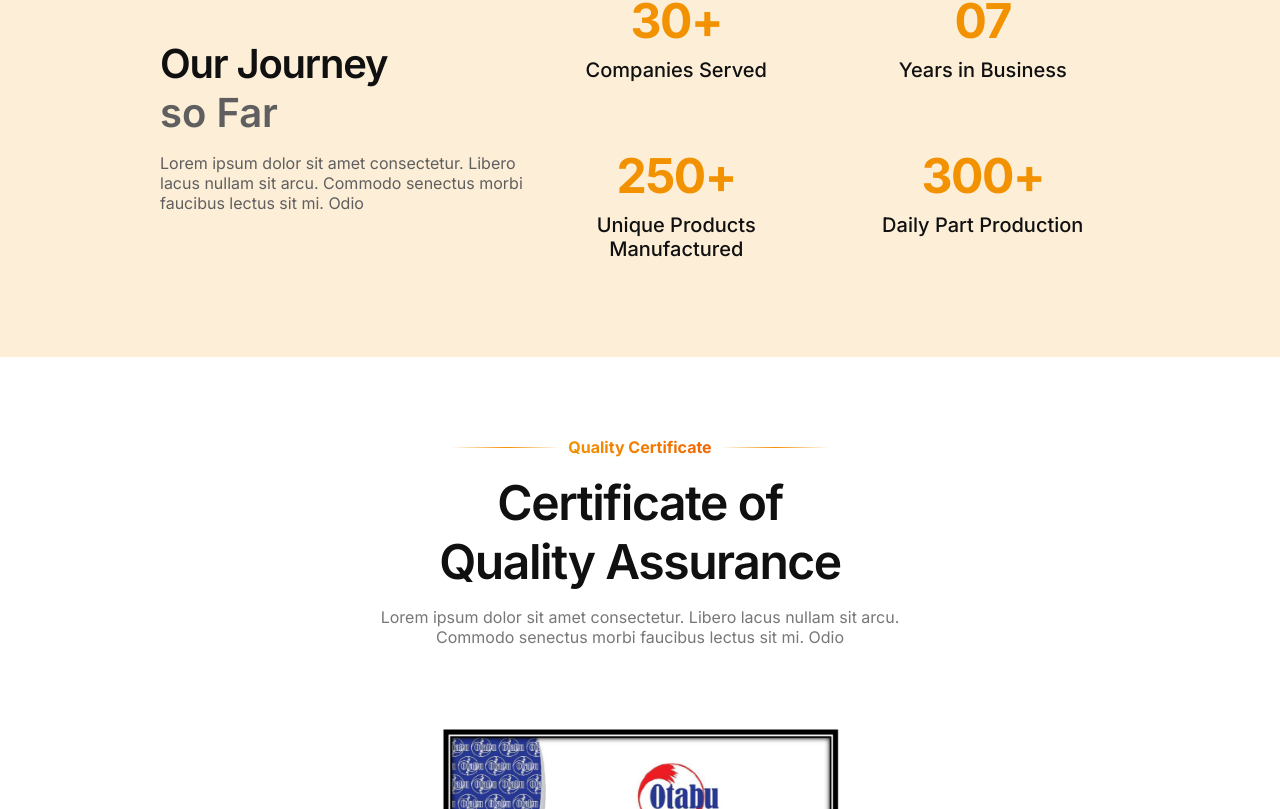
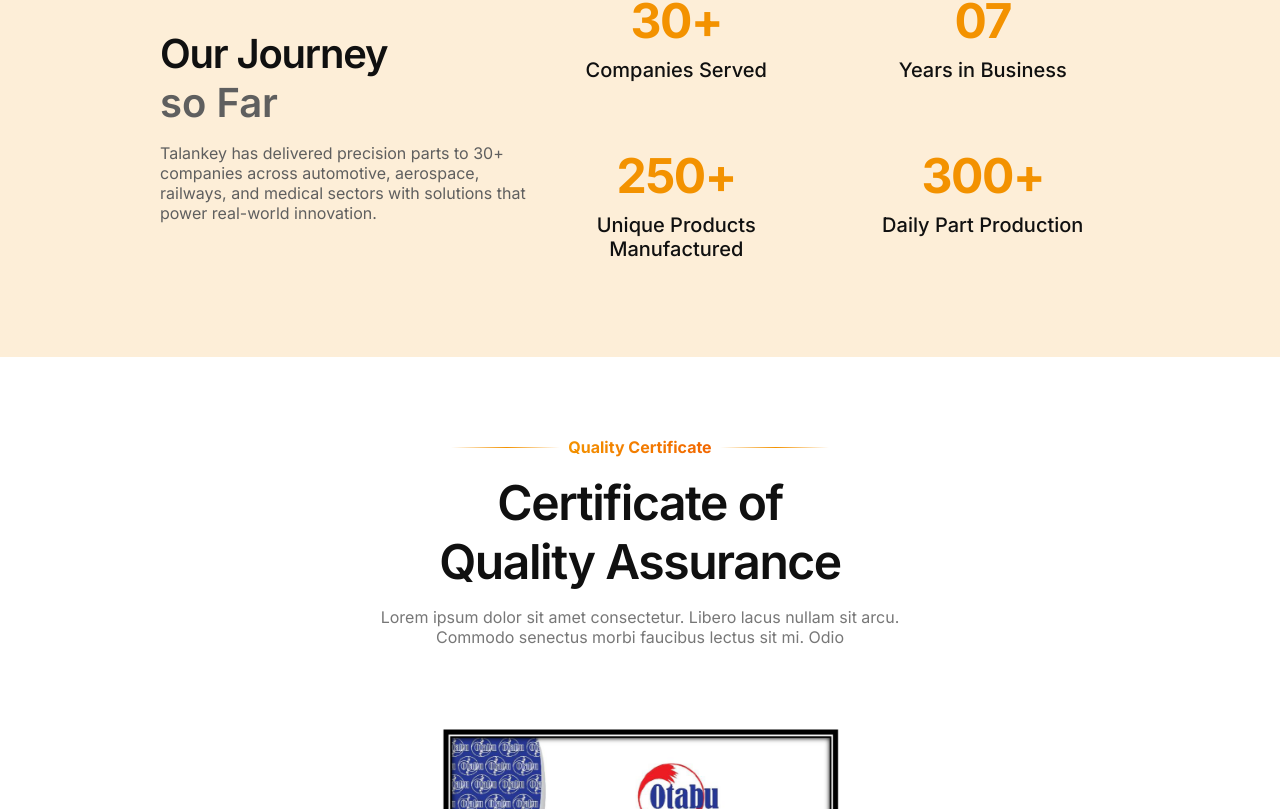
Before and after one commit to koiosengg/Talankey, a React (Vite) app: page /about in a window 1280 px wide. Shown: the part 3451-4260 px from the top of the page. Built offline with nearby package versions, Linux system fonts and the light colour scheme.

Commit message:
Text updates

```diff
--- a/src/components/CNCmilling/ProductBenefits.jsx
+++ b/src/components/CNCmilling/ProductBenefits.jsx
@@ -1,5 +1,5 @@
 import React from "react";
-import HomeBenefitSetHeadingBackground from "../../assets/Home/HomeBenefitSetHeadingBackground.svg";
+import HomeBenefitSetHeadingBackground from "../../assets/Home/HomeBenefitSetHeadingBackground.png";
 
 function ProductBenefits() {
   return (
--- a/src/components/CNCturning/ProductBenefits.jsx
+++ b/src/components/CNCturning/ProductBenefits.jsx
@@ -1,5 +1,5 @@
 import React from "react";
-import HomeBenefitSetHeadingBackground from "../../assets/Home/HomeBenefitSetHeadingBackground.svg";
+import HomeBenefitSetHeadingBackground from "../../assets/Home/HomeBenefitSetHeadingBackground.png";
 
 function ProductBenefits() {
   return (
--- a/src/components/EDM/ProductBenefits.jsx
+++ b/src/components/EDM/ProductBenefits.jsx
@@ -1,5 +1,5 @@
 import React from "react";
-import HomeBenefitSetHeadingBackground from "../../assets/Home/HomeBenefitSetHeadingBackground.svg";
+import HomeBenefitSetHeadingBackground from "../../assets/Home/HomeBenefitSetHeadingBackground.png";
 
 function ProductBenefits() {
   return (
--- a/src/components/Gallery.jsx
+++ b/src/components/Gallery.jsx
@@ -1,4 +1,4 @@
-import React from 'react'
+import React from "react";
 import AboutTestImg from "../assets/Gallery/Talankey aboutTestImg.jfif";
 import AboutTestImg1 from "../assets/Gallery/Talankey aboutTestImg1.jfif";
 import AboutTestImg2 from "../assets/Gallery/Talankey aboutTestImg2.jfif";
@@ -20,8 +20,8 @@ function Gallery() {
         <div className="heading">
           <h2>Our Work In Pictures</h2>
           <p>
-            Lorem ipsum dolor sit amet consectetur. Libero lacus nullam sit
-            arcu.<br></br> Commodo senectus morbi faucibus lectus sit mi. Odio{" "}
+            Explore projects we’ve proudly built. Our work showcases the
+            quality, detail, and trust we deliver every day.
           </p>
         </div>
       </div>
@@ -47,4 +47,4 @@ function Gallery() {
   );
 }
 
-export default Gallery
+export default Gallery;
--- a/src/components/HomeDivs/HomeBenefits.jsx
+++ b/src/components/HomeDivs/HomeBenefits.jsx
@@ -1,5 +1,5 @@
 import React from "react";
-import HomeBenefitSetHeadingBackground from "../../assets/Home/HomeBenefitSetHeadingBackground.svg";
+import HomeBenefitSetHeadingBackground from "../../assets/Home/HomeBenefitSetHeadingBackground.png";
 
 function HomeBenefits() {
   return (
--- a/src/components/HomeDivs/HomeMachines.jsx
+++ b/src/components/HomeDivs/HomeMachines.jsx
@@ -18,8 +18,9 @@ function HomeMachines() {
         <div className="heading">
           <h2>Infrastructure Behind the Craft</h2>
           <p>
-            Lorem ipsum dolor sit amet consectetur. Libero lacus nullam sit
-            arcu. Commodo senectus morbi faucibus lectus sit mi. Odio{" "}
+            With advanced CNC systems and precision tools, Talankey’s
+            infrastructure delivers scalable, high-accuracy manufacturing for
+            diverse industries.
           </p>
         </div>
       </div>
--- a/src/components/HomeDivs/HomeProducts.jsx
+++ b/src/components/HomeDivs/HomeProducts.jsx
@@ -16,8 +16,8 @@ function HomeProducts() {
             Discover <br /> Talankey Solutions
           </h2>
           <p>
-            Lorem ipsum dolor sit amet consectetur. Libero lacus nullam sit
-            arcu. Commodo senectus morbi faucibus lectus sit mi. Odio
+        From prototyping to production, Talankey delivers tailored manufacturing services.
+Explore our capabilities in CNC, fabrication, 3D printing, and more.
           </p>
         </div>
       </div>
--- a/src/components/HomeDivs/HomeSectors.jsx
+++ b/src/components/HomeDivs/HomeSectors.jsx
@@ -12,43 +12,43 @@ function HomeSectors() {
     {
       title: "Automotive",
       content:
-        "Lorem ipsum dolor sit amet consectetur. Libero lacus nullam sit arcu. Commodo senectus morbi faucibus lectus sit mi. Odio Lorem ipsum dolor sit amet consectetur. Libero lacus nullam sit arcu. Commodo senectus morbi faucibus Lorem ipsum dolor sit amet consectetur. Libero lacus nullam sit arcu. Commodo senectus morbi faucibus lectus sit mi. Odio Lorem ipsum ",
+        "From prototyping to production, Talankey delivers precision-engineered components for the automotive industry. Our CNC machining, sheet metal fabrication, and EDM services support critical parts used in engine systems, brackets, housings, and high-performance assemblies, built to withstand demanding conditions and rigorous tolerance requirements.",
       img: HomeSectorSet1,
     },
     {
       title: "Aerospace",
       content:
-        "Lorem ipsum dolor sit amet consectetur. Libero lacus nullam sit arcu. Commodo senectus morbi faucibus lectus sit mi. Odio Lorem ipsum dolor sit amet consectetur. Libero lacus nullam sit arcu. Commodo senectus morbi faucibus Lorem ipsum dolor sit amet consectetur. Libero lacus nullam sit arcu. Commodo senectus morbi faucibus lectus sit mi. Odio Lorem ipsum ",
+        "In aerospace manufacturing, accuracy and material integrity are non-negotiable. At Talankey, we craft lightweight, high-strength components using CNC milling, turning, and 3D printing. Our ability to meet strict dimensional tolerances ensures that every aerospace part we deliver contributes to performance, safety, and compliance.",
       img: HomeSectorSet2,
     },
     {
       title: "EV",
       content:
-        "Lorem ipsum dolor sit amet consectetur. Libero lacus nullam sit arcu. Commodo senectus morbi faucibus lectus sit mi. Odio Lorem ipsum dolor sit amet consectetur. Libero lacus nullam sit arcu. Commodo senectus morbi faucibus Lorem ipsum dolor sit amet consectetur. Libero lacus nullam sit arcu. Commodo senectus morbi faucibus lectus sit mi. Odio Lorem ipsum ",
+        "Supporting the future of mobility, Talankey provides EV manufacturers with precision parts for battery enclosures, motor housings, and thermal management systems. Our advanced machining and additive manufacturing processes enable lightweight, durable solutions for faster innovation and production scalability.",
       img: HomeSectorSet3,
     },
     {
       title: "General Engineering",
       content:
-        "Lorem ipsum dolor sit amet consectetur. Libero lacus nullam sit arcu. Commodo senectus morbi faucibus lectus sit mi. Odio Lorem ipsum dolor sit amet consectetur. Libero lacus nullam sit arcu. Commodo senectus morbi faucibus Lorem ipsum dolor sit amet consectetur. Libero lacus nullam sit arcu. Commodo senectus morbi faucibus lectus sit mi. Odio Lorem ipsum ",
+        "We partner with OEMs and engineering firms to manufacture a wide range of mechanical components. With capabilities in CNC, fabrication, SPM manufacturing, and surface finishing, Talankey meets diverse design, volume, and material requirements, ensuring function, form, and fit across applications.",
       img: HomeSectorSet4,
     },
     {
       title: "Railways",
       content:
-        "Lorem ipsum dolor sit amet consectetur. Libero lacus nullam sit arcu. Commodo senectus morbi faucibus lectus sit mi. Odio Lorem ipsum dolor sit amet consectetur. Libero lacus nullam sit arcu. Commodo senectus morbi faucibus Lorem ipsum dolor sit amet consectetur. Libero lacus nullam sit arcu. Commodo senectus morbi faucibus lectus sit mi. Odio Lorem ipsum ",
+        "Talankey supports the railway industry with durable, heavy-duty components built to endure vibration, load, and weather exposure. From custom brackets and enclosures to large machined parts, our expertise in sheet metal fabrication and high-tolerance machining ensures consistent quality and performance.",
       img: HomeSectorSet5,
     },
     {
       title: "Machine Tools",
       content:
-        "Lorem ipsum dolor sit amet consectetur. Libero lacus nullam sit arcu. Commodo senectus morbi faucibus lectus sit mi. Odio Lorem ipsum dolor sit amet consectetur. Libero lacus nullam sit arcu. Commodo senectus morbi faucibus Lorem ipsum dolor sit amet consectetur. Libero lacus nullam sit arcu. Commodo senectus morbi faucibus lectus sit mi. Odio Lorem ipsum ",
+        "We collaborate with machine tool builders to manufacture precision parts such as bases, brackets, and functional assemblies. Our SPM manufacturing and CNC capabilities allow us to produce complex geometries with high repeatability, enabling reliable performance in automated and manual tooling systems.",
       img: HomeSectorSet6,
     },
-        {
+    {
       title: "Medical Equipment",
       content:
-        "Lorem ipsum dolor sit amet consectetur. Libero lacus nullam sit arcu. Commodo senectus morbi faucibus lectus sit mi. Odio Lorem ipsum dolor sit amet consectetur. Libero lacus nullam sit arcu. Commodo senectus morbi faucibus Lorem ipsum dolor sit amet consectetur. Libero lacus nullam sit arcu. Commodo senectus morbi faucibus lectus sit mi. Odio Lorem ipsum ",
+        "For the medical sector, Talankey produces parts that demand uncompromised precision and hygiene. Using CNC machining and 3D printing, we craft enclosures, frames, and functional prototypes with fine surface finishes, supporting the development of diagnostic devices, lab equipment, and surgical tools.",
       img: HomeSectorSet5,
     },
   ];
@@ -79,8 +79,9 @@ function HomeSectors() {
         <div className="heading">
           <h2>Sectors We Specialize In</h2>
           <p>
-            Lorem ipsum dolor sit amet consectetur. Libero lacus nullam sit
-            arcu. Commodo senectus morbi faucibus lectus sit mi. Odio{" "}
+            Our manufacturing expertise adapts to complex demands, delivering
+            reliable, high-precision solutions across a wide range of industrial
+            applications.
           </p>
         </div>
       </div>
--- a/src/components/Journey.jsx
+++ b/src/components/Journey.jsx
@@ -42,12 +42,14 @@ function Journey() {
     <div className="journey" ref={journeyRef}>
       <div className="heading">
         <h2>
-     Our Journey
-          <br /><span>so Far</span>
+          Our Journey
+          <br />
+          <span>so Far</span>
         </h2>
         <p>
-          Lorem ipsum dolor sit amet consectetur. Libero lacus nullam sit arcu.
-          Commodo senectus morbi faucibus lectus sit mi. Odio{" "}
+          Talankey has delivered precision parts to 30+ companies across
+          automotive, aerospace, railways, and medical sectors with solutions
+          that power real-world innovation.
         </p>
       </div>
       <div className="journeySetContainer">
@@ -65,8 +67,7 @@ function Journey() {
         </div>
         <div className="journeySet">
           <span>{countriesShipped}+</span>
-          <p>Daily Part
-Production</p>
+          <p>Daily Part Production</p>
         </div>
       </div>
     </div>
--- a/src/components/Laser Cutting And Bending/ProductBenefits.jsx
+++ b/src/components/Laser Cutting And Bending/ProductBenefits.jsx
@@ -1,5 +1,5 @@
 import React from "react";
-import HomeBenefitSetHeadingBackground from "../../assets/Home/HomeBenefitSetHeadingBackground.svg";
+import HomeBenefitSetHeadingBackground from "../../assets/Home/HomeBenefitSetHeadingBackground.png";
 
 function ProductBenefits() {
   return (
--- a/src/components/Testimonials.jsx
+++ b/src/components/Testimonials.jsx
@@ -15,8 +15,8 @@ function Testimonials() {
             Hear From <br /> Our Satisfied Customers
           </h2>
           <p>
-            Lorem ipsum dolor sit amet consectetur. Libero lacus nullam sit
-            arcu.<br></br> Commodo senectus morbi faucibus lectus sit mi. Odio{" "}
+            Listen to the stories of our clients, how Talankey’s dedication and
+            care made a real difference in their manufacturing journey.
           </p>
         </div>
       </div>
--- a/src/components/ThreeDprinting/ProductBenefits.jsx
+++ b/src/components/ThreeDprinting/ProductBenefits.jsx
@@ -1,5 +1,5 @@
 import React from "react";
-import HomeBenefitSetHeadingBackground from "../../assets/Home/HomeBenefitSetHeadingBackground.svg";
+import HomeBenefitSetHeadingBackground from "../../assets/Home/HomeBenefitSetHeadingBackground.png";
 
 function ProductBenefits() {
   return (
```
Also changed, not shown: src/assets/Home/HomeBenefitSetHeadingBackground.png (added), src/assets/Home/HomeBenefitSetHeadingBackground.svg (deleted).
